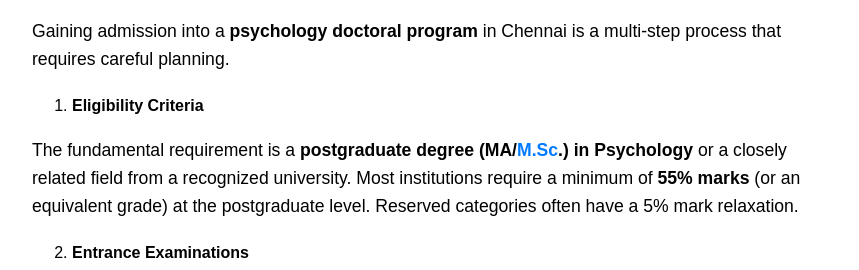
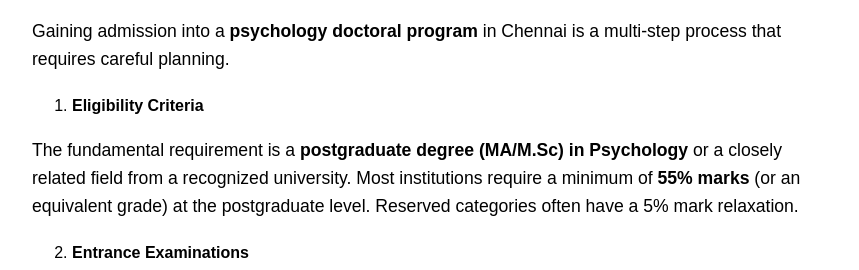
Before and after one commit to itsmikelpeter/phdcolleges, a plain HTML site: page index.html in a window 1280 px wide. Shown: the part 2742-3012 px from the top of the page, without its empty margins (208-1067 px from the left). Drawn offline with Linux system fonts and the light colour scheme.

Commit message:
Update index.html

```diff
--- a/index.html
+++ b/index.html
@@ -199,7 +199,7 @@
 <ol>
 <li><strong> Eligibility Criteria</strong></li>
 </ol>
-<p><span style="font-weight: 400;">The fundamental requirement is a&nbsp;</span><strong>postgraduate degree (MA/</strong><a href="https://m.sc/"><strong>M.Sc</strong></a><strong>.)&nbsp;in Psychology</strong><span style="font-weight: 400;">&nbsp;or a closely related field from a recognized university. Most institutions require a minimum of&nbsp;</span><strong>55% marks</strong><span style="font-weight: 400;">&nbsp;(or an equivalent grade) at the postgraduate level. Reserved categories often have a 5% mark relaxation.</span></p>
+<p><span style="font-weight: 400;">The fundamental requirement is a&nbsp;</span><strong>postgraduate degree (MA/M.Sc)&nbsp;in Psychology</strong><span style="font-weight: 400;">&nbsp;or a closely related field from a recognized university. Most institutions require a minimum of&nbsp;</span><strong>55% marks</strong><span style="font-weight: 400;">&nbsp;(or an equivalent grade) at the postgraduate level. Reserved categories often have a 5% mark relaxation.</span></p>
 <ol start="2">
 <li><strong> Entrance Examinations</strong></li>
 </ol>
```
